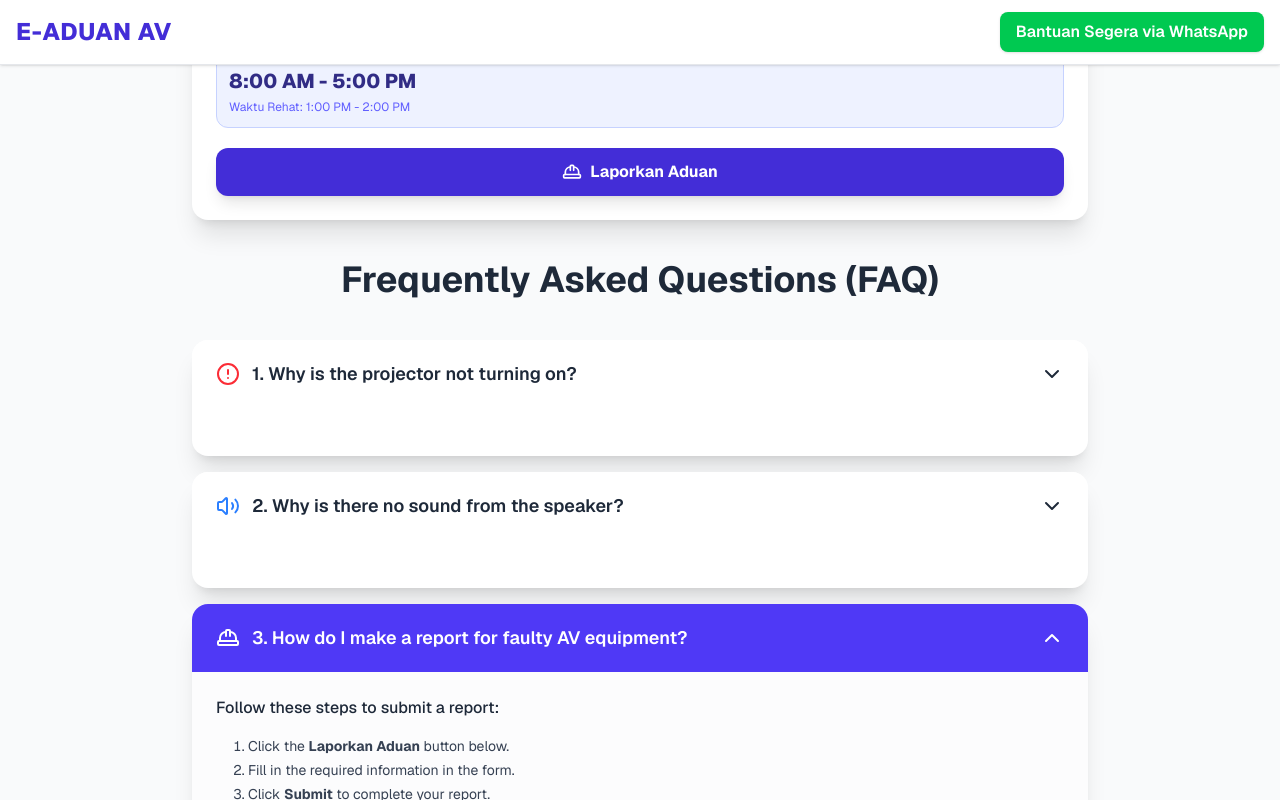
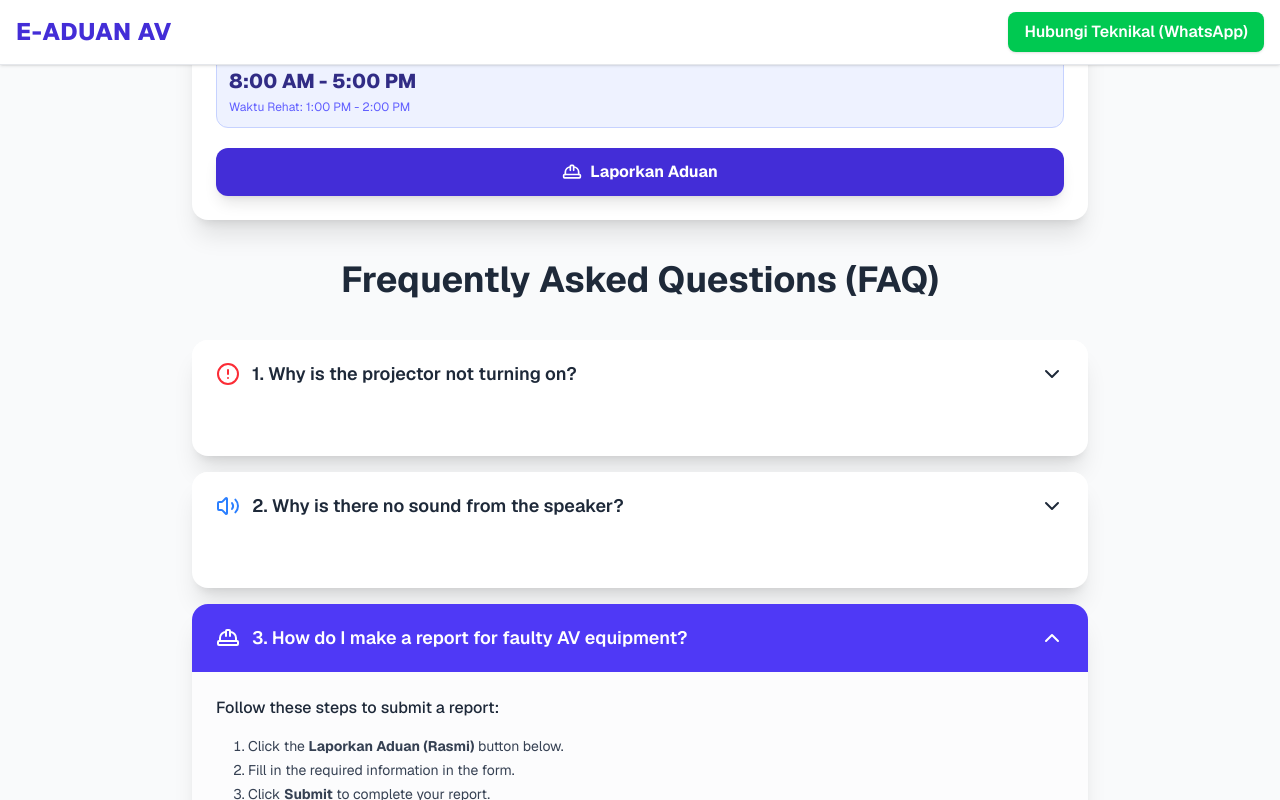
Before and after one commit to ZappelBit/SystemAduanAV-deploy, a Next.js app in the folder e_aduan_av/: page / in a window 1280 px wide. Both pictures are taken after a click on the button "3. How do I make a report for faulty AV equipment?". Shown: the part 434-1234 px from the top of the page. Built offline with nearby package versions, Linux system fonts and the light colour scheme.

Commit message:
change button text and adjust the size

```diff
--- a/e_aduan_av/src/app/page.js
+++ b/e_aduan_av/src/app/page.js
@@ -165,9 +165,10 @@ const faqList = [
           Follow these steps to submit a report:
         </p>
         <ol className="list-decimal ml-8 mt-2 space-y-1 text-sm text-gray-700">
-          <li>Click the <b>Laporkan Aduan</b> button below.</li>
+          <li>Click the <b>Laporkan Aduan (Rasmi)</b> button below.</li>
           <li>Fill in the required information in the form.</li>
           <li>Click <b>Submit</b> to complete your report.</li>
+          <li>For urgent issues, please contact the technical team via WhatsApp.</li>
           <li>You may contact via WhatsApp for urgent assistance</li>
         </ol>
 
@@ -186,9 +187,9 @@ const faqList = [
             href="https://wa.me/60332587029?"
             target="_blank"
             rel="noopener noreferrer"
-            className="w-full sm:w-auto px-5 py-2 sm:py-2 bg-green-500 text-white rounded-full shadow hover:bg-green-600 transition items-center justify-center gap-2"
+            className="w-full sm:w-auto px-5 py-2 bg-green-500 text-white rounded-full shadow hover:bg-green-600 transition text-center  gap-2"
           >
-            Bantuan Segera via WhatsApp
+            Hubungi Teknikal (WhatsApp)
           </a>
         </div>
       </div>
@@ -273,7 +274,7 @@ export default function App() {
             rel="noopener noreferrer"
             className="px-4 py-2 bg-green-500 text-white rounded-lg font-semibold shadow hover:bg-green-600 transition text-sm sm:text-base"
           >
-            Bantuan Segera via WhatsApp
+            Hubungi Teknikal (WhatsApp)
           </a>
         </div>
       </nav>
```
